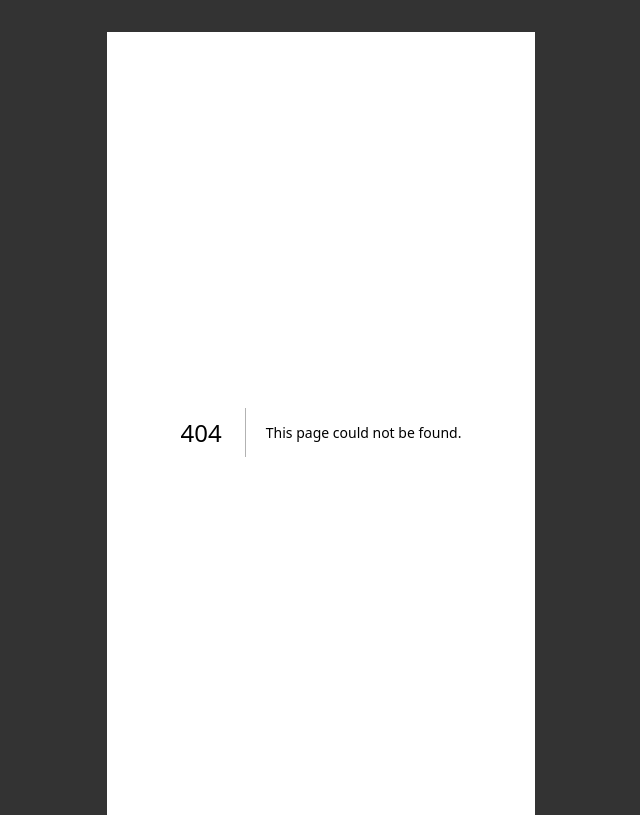
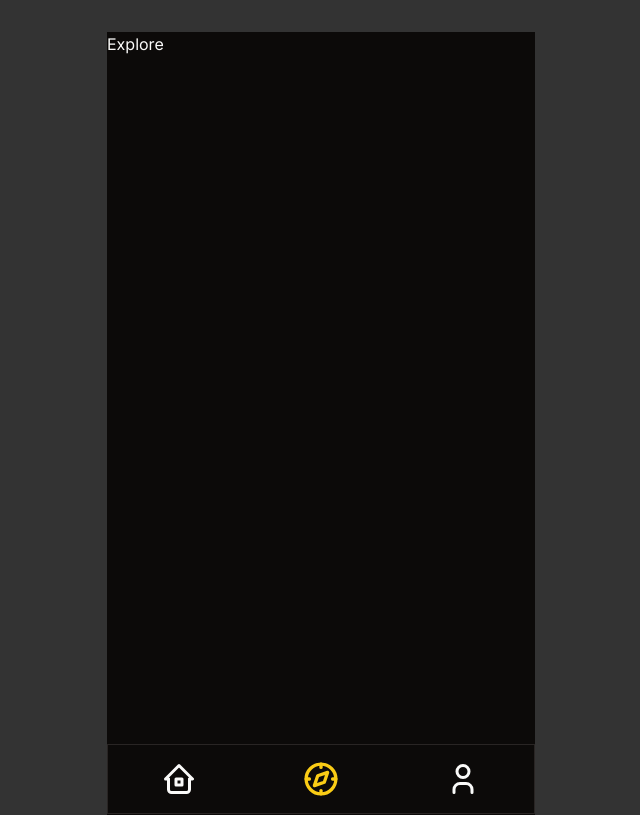
Before and after one commit to Truly-Depressed-Developers/upToDate, a Next.js app: page /explore in a window 1280 px wide. Before the commit this address had no page. Shown: the top 815 px of the page, without its empty margins (319-959 px from the left). Built offline with nearby package versions, Linux system fonts and the light colour scheme.

Commit message:
Feat: navbar pushes to subsite, and styling

```diff
--- /dev/null
+++ b/src/app/explore/page.tsx
@@ -0,0 +1,7 @@
+import React from "react";
+
+const Explore = () => {
+  return <div className="min-h-[89vh]">Explore</div>;
+};
+
+export default Explore;
--- a/src/app/page.tsx
+++ b/src/app/page.tsx
@@ -1,6 +1,6 @@
 export default function Home() {
   return (
-    <main className="min-h-[91vh]">
+    <main className="min-h-[89vh]">
       <span>no siema</span>
     </main>
   );
--- /dev/null
+++ b/src/app/profile/page.tsx
@@ -0,0 +1,7 @@
+import React from "react";
+
+const Profile = () => {
+  return <div className="min-h-[89vh]">Profile</div>;
+};
+
+export default Profile;
--- a/src/components/Nav.tsx
+++ b/src/components/Nav.tsx
@@ -1,36 +1,47 @@
 "use client";
 
-import { NavElement } from "@/lib/types";
+import React from "react";
 import { IconCompass, IconHome2, IconUser } from "@tabler/icons-react";
 import Link from "next/link";
-import React from "react";
+import { usePathname } from "next/navigation";
 
 const Nav = () => {
-  const [active, setActive] = React.useState<NavElement>("home");
+  const pathname = usePathname();
+  const [active, setActive] = React.useState(pathname);
 
   return (
-    <div className="flex justify-around border p-2">
-      <button onClick={() => setActive("home")}>
+    <div className="flex justify-around border py-4">
+      <button onClick={() => setActive("/")}>
         <Link href="/">
           <IconHome2
             size={36}
-            className={active === "home" ? "text-primary" : ""}
+            className={
+              active === "/" ? "scale-110 text-primary transition-all" : ""
+            }
           />
         </Link>
       </button>
-      <button onClick={() => setActive("explore")}>
-        <Link href="/">
+      <button onClick={() => setActive("/explore")}>
+        <Link href="/explore">
           <IconCompass
             size={36}
-            className={active === "explore" ? "text-primary" : ""}
+            className={
+              active === "/explore"
+                ? "scale-110 text-primary transition-all"
+                : ""
+            }
           />
         </Link>
       </button>
-      <button onClick={() => setActive("profile")}>
-        <Link href="/">
+      <button onClick={() => setActive("/profile")}>
+        <Link href="/profile">
           <IconUser
             size={36}
-            className={active === "profile" ? "text-primary" : ""}
+            className={
+              active === "/profile"
+                ? "scale-110 text-primary transition-all"
+                : ""
+            }
           />
         </Link>
       </button>
--- a/src/lib/types.ts
+++ /dev/null
@@ -1 +0,0 @@
-export type NavElement = "home" | "explore" | "profile";
```
